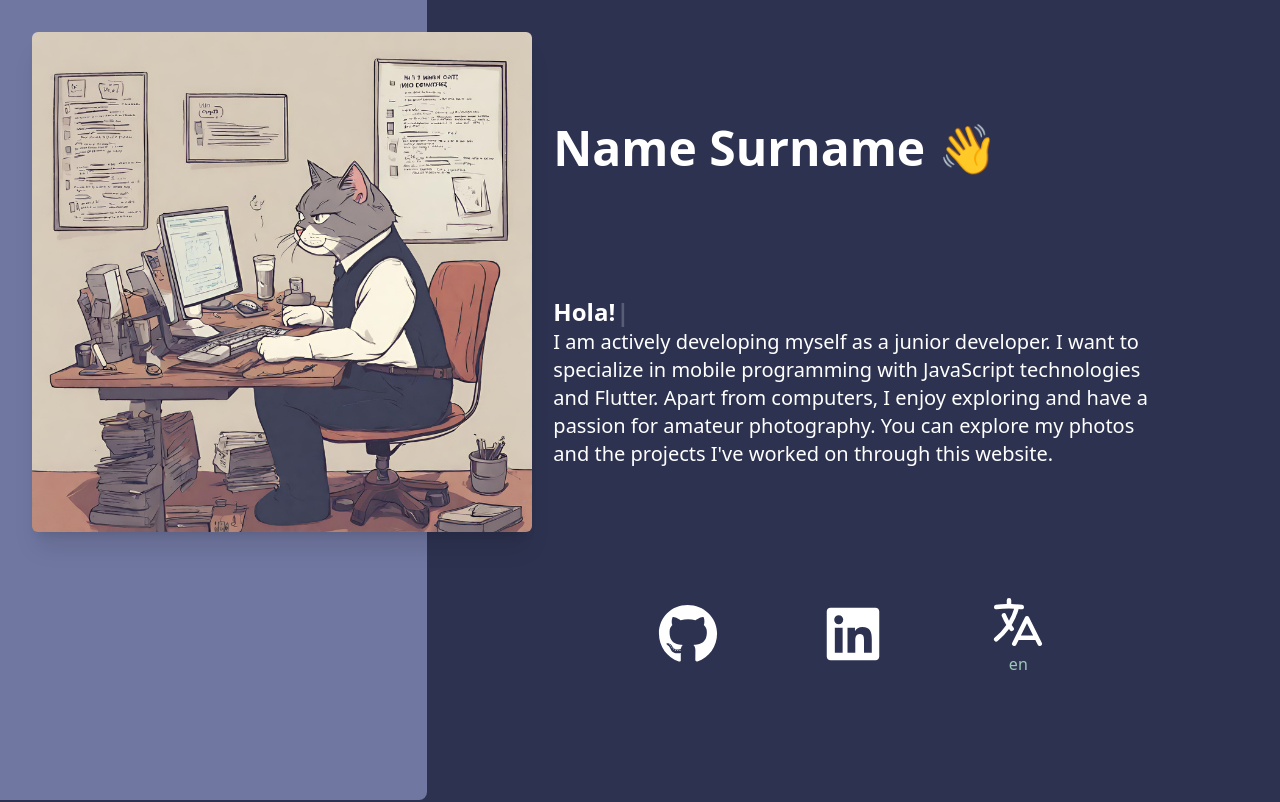
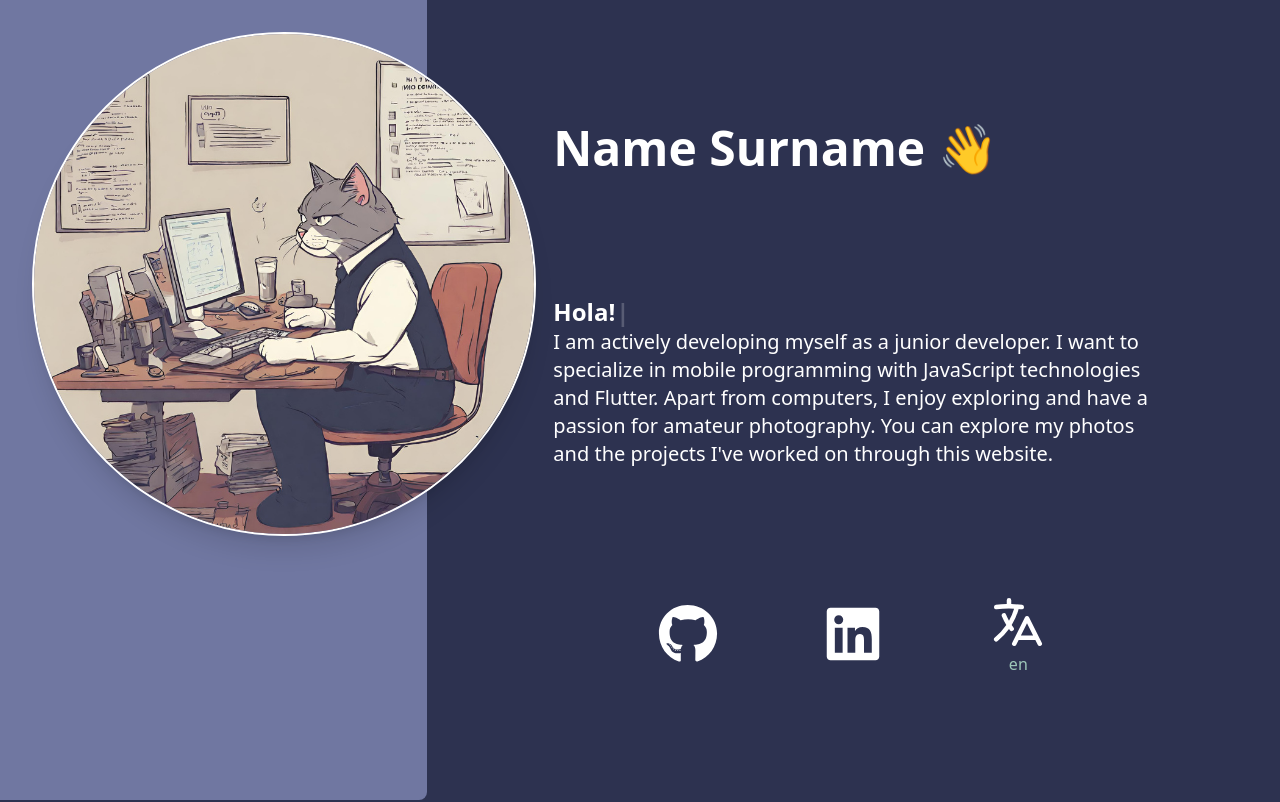
Before and after one commit to ensarsnr/Portfilo_site, a React (Create React App) app: page / in a window 1280 px wide. Shown: the top 802 px of the page. Built offline with nearby package versions, Linux system fonts and the light colour scheme.

Commit message:
Changed image decoration

```diff
--- a/src/components/home/ComputerAnim.js
+++ b/src/components/home/ComputerAnim.js
@@ -6,7 +6,7 @@ function ComputerAnim() {
   return (
     <div className="w-[600px] p-8 2xl:w-[900px]">
       {/* <Lottie animationData={computer} loop={true} /> */}
-      <img src={catDeveloper} className="rounded-md shadow-xl" />
+      <img src={catDeveloper} className="rounded-full border-white border-2 shadow-xl" />
     </div>
   );
 }
```
